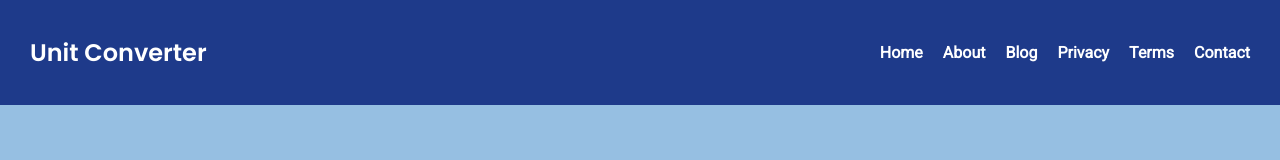
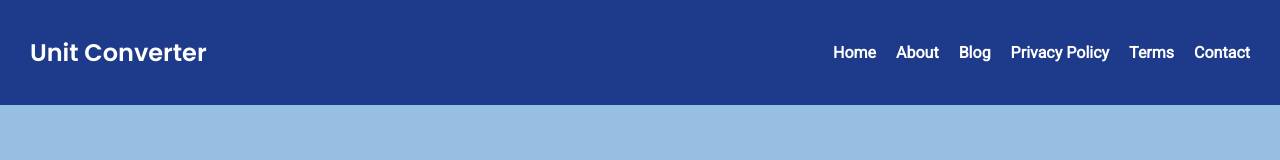
Before and after one commit to webtoolsbwn/Unitconverter, a plain HTML site: page index.html in a window 1280 px wide. Shown: the top 160 px of the page. Drawn offline with Linux system fonts and the light colour scheme.

Commit message:
index.html

```diff
--- a/index.html
+++ b/index.html
@@ -35,7 +35,7 @@
         <li><a href="index.html">Home</a></li>
         <li><a href="about.html">About</a></li>
         <li><a href="blog/converters.html">Blog</a></li>
-        <li><a href="privacy.html">Privacy</a></li>
+        <li><a href="privacy-policy.html">Privacy Policy</a></li>
         <li><a href="terms.html">Terms</a></li>
         <li><a href="contact.html">Contact</a></li>
       </ul>
```
